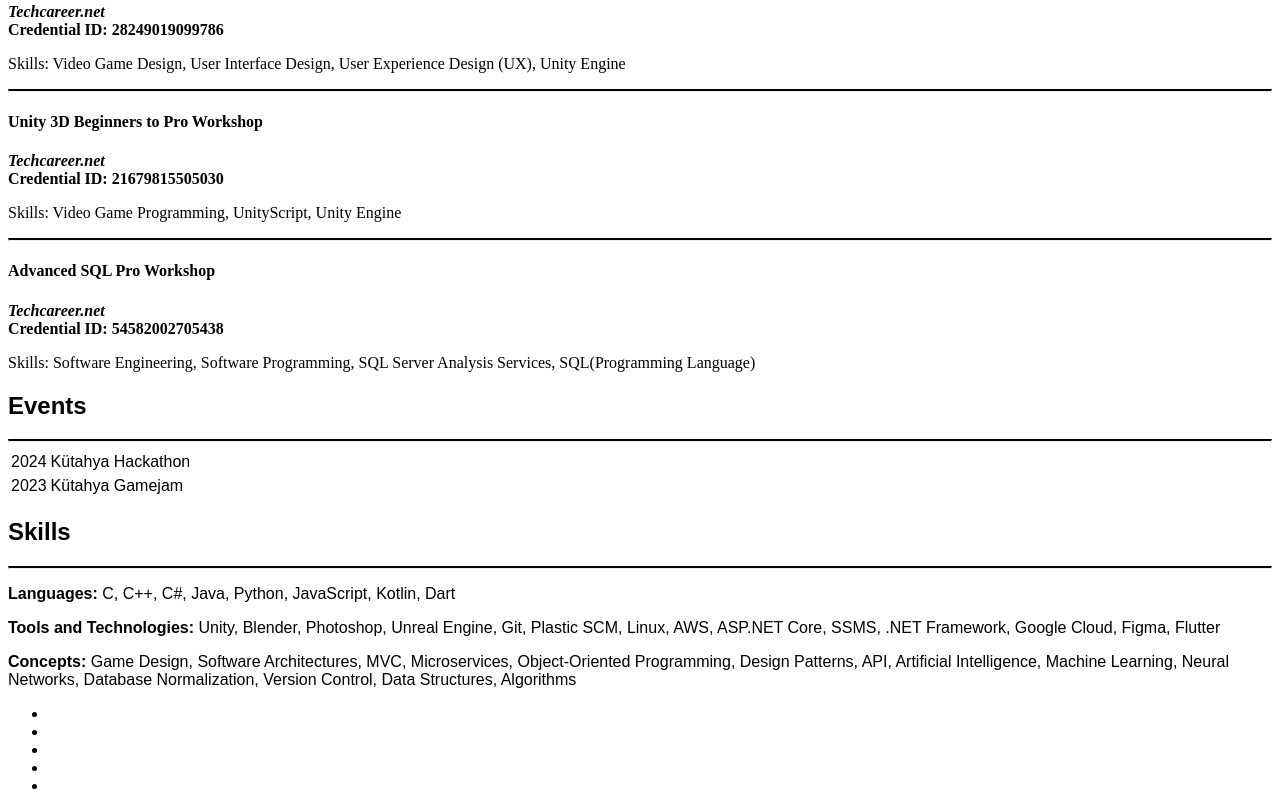
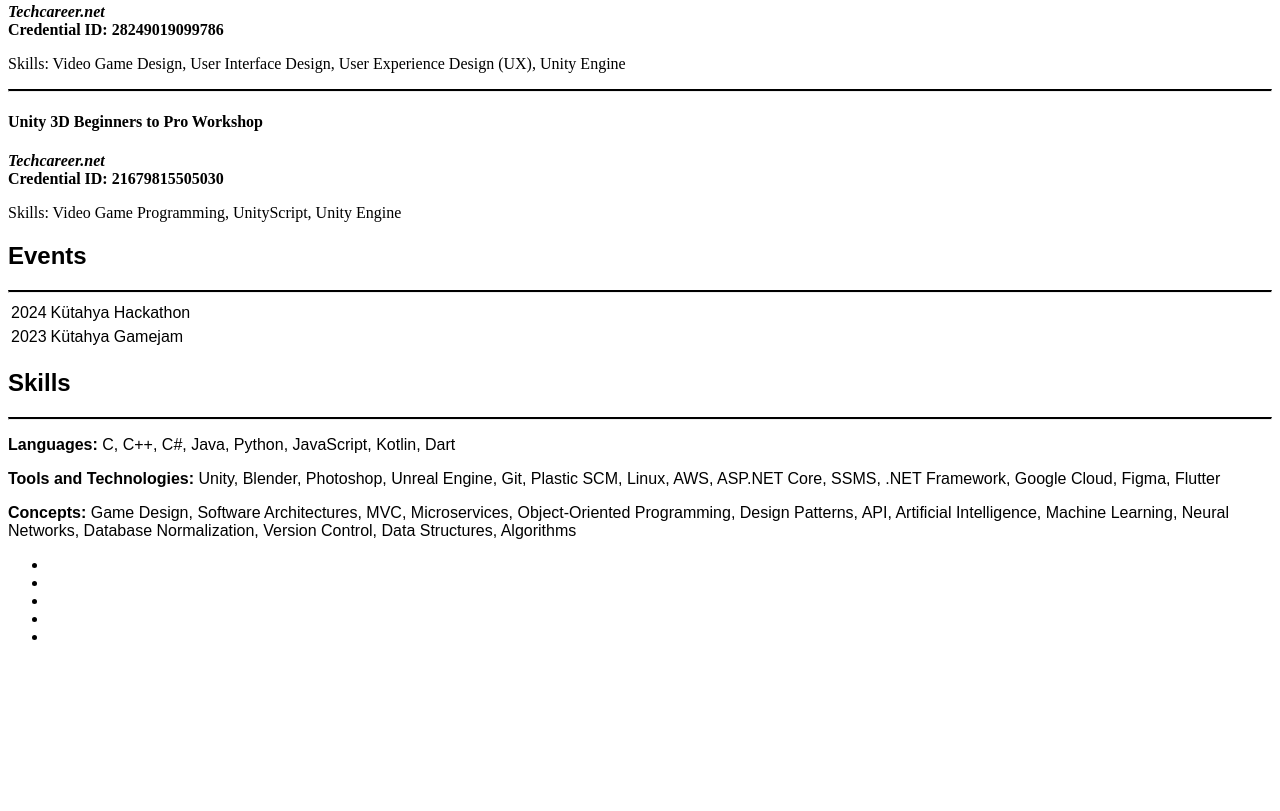
Before and after one commit to samet-bas/samet-bas.github.io, a plain HTML site: page index.html in a window 1280 px wide. Shown: the part 6473-7284 px from the top of the page. After the commit the page ends 7135 px from the top, so only its background shows below. Drawn offline with Linux system fonts and the light colour scheme; files whose address does not match are found by name.

Commit message:
DEL 1 certificate

```diff
--- a/index.html
+++ b/index.html
@@ -123,18 +123,7 @@
           <b>Credential ID: 21679815505030 </b> <br>
           <p>Skills: Video Game Programming, UnityScript, Unity Engine</p>
         </div>
-        <hr style="border-top: 2px solid black;">
 
-        <header>
-          <h4> Advanced SQL Pro Workshop </h4>
-        </header>
-        <div class="row">
-
-          <i><b>Techcareer.net</b></i> <br>
-          <b>Credential ID: 54582002705438 </b> <br>
-          <p>Skills: Software Engineering, Software Programming, SQL Server Analysis Services, SQL(Programming Language)
-          </p>
-        </div>
 
 
 
```
